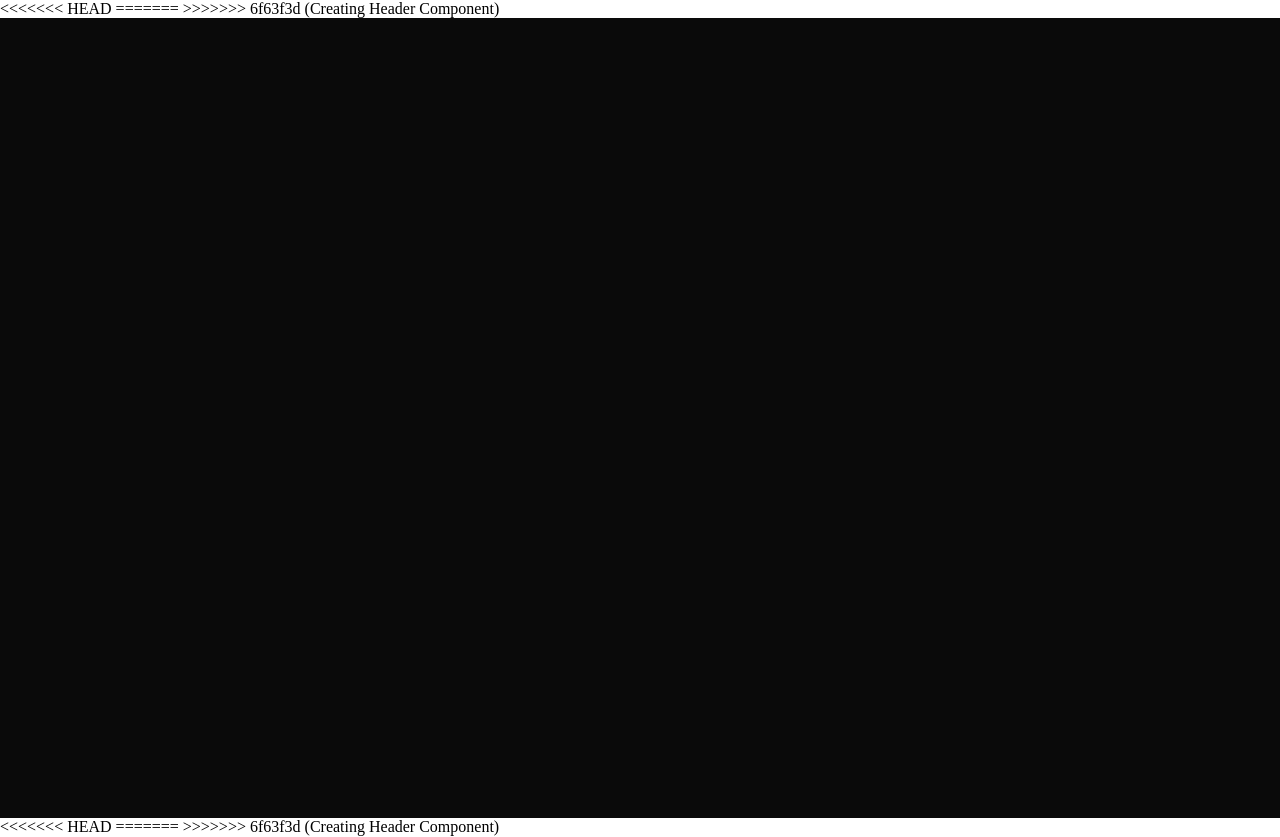
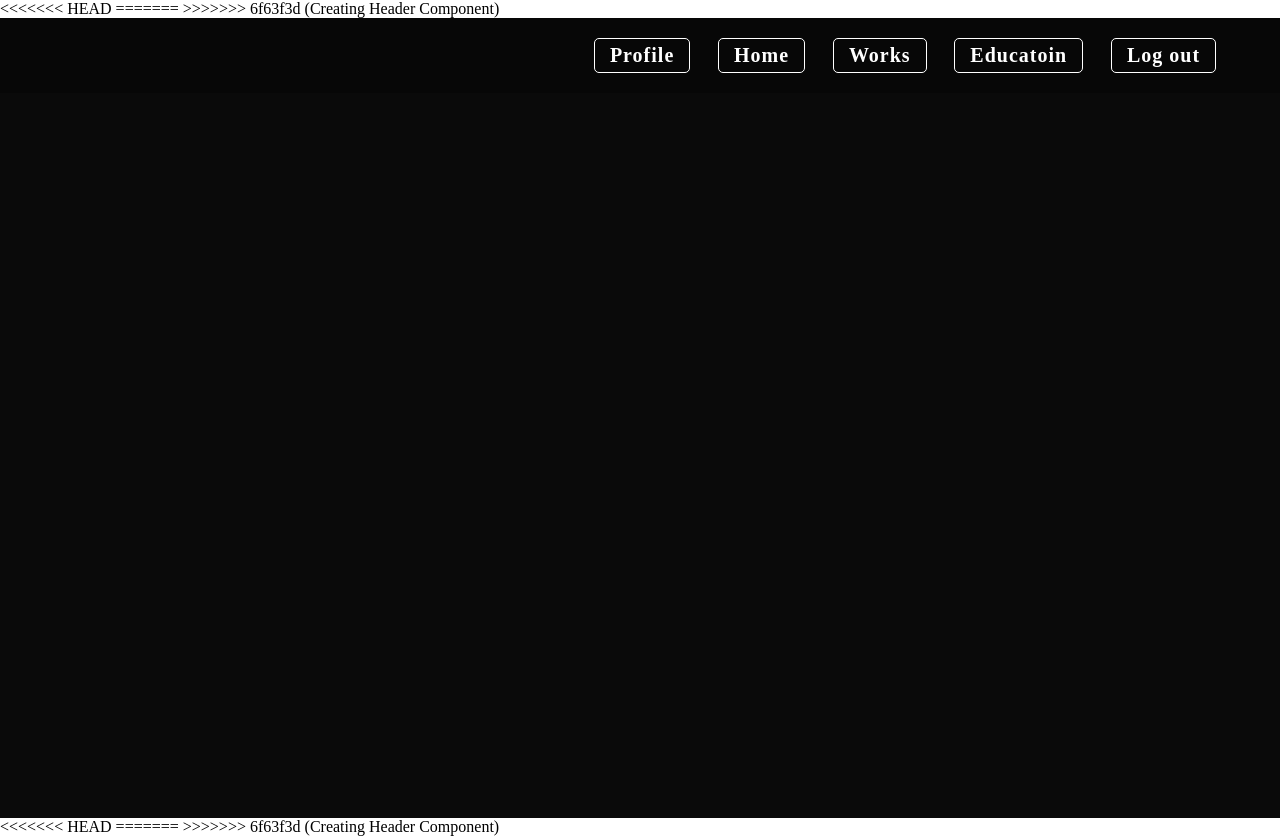
Before and after one commit to Duck-kings/Quiz, a React (Create React App) app: page / in a window 1280 px wide. Built offline with nearby package versions, Linux system fonts and the light colour scheme.

Commit message:
Creating Header Component

```diff
--- a/src/App.tsx
+++ b/src/App.tsx
@@ -1,9 +1,11 @@
 import React from 'react';
+
+import { Header } from './components/Header';
 
 function App() {
   return (
     <div className="App">
-
+      <Header />
     </div>
   )
 }
```
